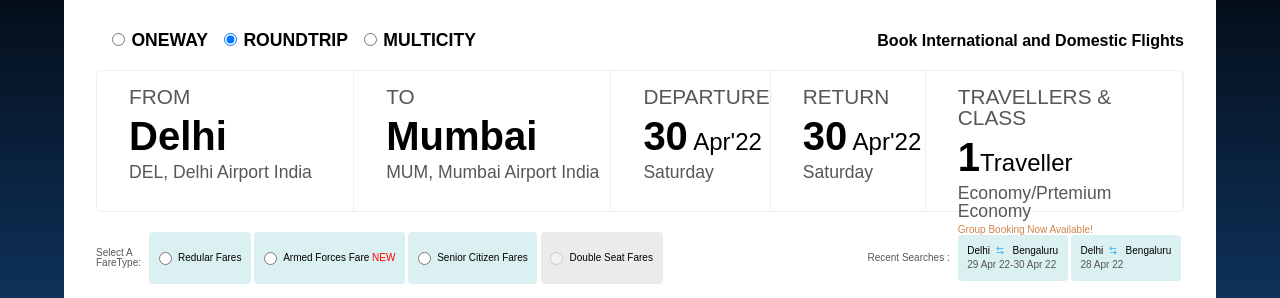
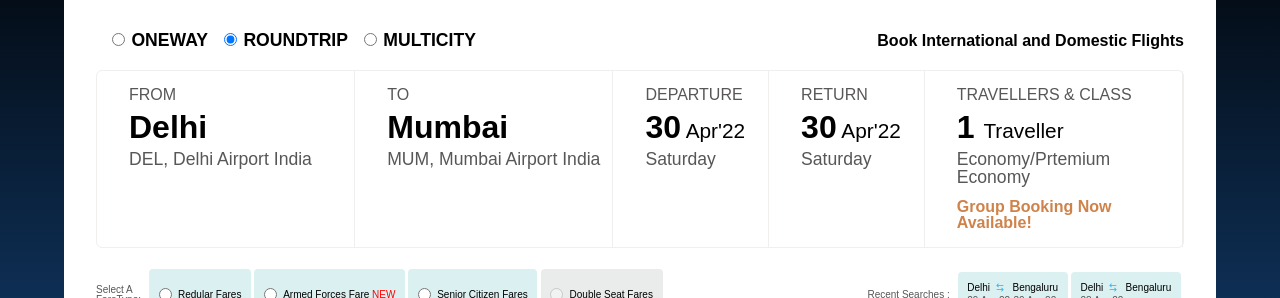
Before and after one commit to Bitopan987/make-my-trip, a React (Create React App) app: page / in a window 1280 px wide. Shown: the part 198-496 px from the top of the page. Built offline with nearby package versions, Linux system fonts and the light colour scheme.

Commit message:
Change some stylesfor headers and navbars

```diff
--- a/src/components/Home/Hero/SearchFlight/index.js
+++ b/src/components/Home/Hero/SearchFlight/index.js
@@ -76,7 +76,7 @@ function SearchFlight() {
           </form>
           <h2 className="text">Book International and Domestic Flights</h2>
         </header>
-        <div className="details flex align-center ">
+        <div className="details flex">
           <CitySelect
             title="FROM"
             selectedCity={fromCity}
@@ -108,7 +108,7 @@ function SearchFlight() {
           <div className="col flex-25 cursor-pointer">
             <h3>TRAVELLERS & CLASS</h3>
             <h2>
-              1<span>Traveller</span>
+              1 <span>Traveller</span>
             </h2>
             <p>Economy/Prtemium Economy</p>
             <strong>Group Booking Now Available!</strong>
--- a/src/style/partials/_hero.scss
+++ b/src/style/partials/_hero.scss
@@ -50,19 +50,18 @@
   .col {
     padding: 1rem 0 1rem 2rem;
     border-right: 1px solid #f1eeee;
-    height: 8.7rem;
     h3 {
-      font-size: 1.3rem;
+      font-size: 1rem;
       font-weight: 500;
       color: $text;
     }
     span {
-      font-size: 1.5rem;
+      font-size: 1.3rem;
       font-weight: 500;
       color: $primary-color;
     }
     h2 {
-      font-size: 2.5rem;
+      font-size: 2rem;
       font-weight: 700;
       padding: 0.5rem 0;
     }
@@ -73,6 +72,10 @@
     }
     strong {
       color: #cf834a;
+      font-size: 1rem;
+      font-weight: 700;
+      padding-top: 0.5rem;
+      display: inline-block;
     }
     &:hover {
       background-color: #dbf0f1;
@@ -148,6 +151,7 @@
     outline: none;
     display: inline-block;
     margin-bottom: 1rem;
+    cursor: pointer;
   }
   .explore {
     color: white;
```
